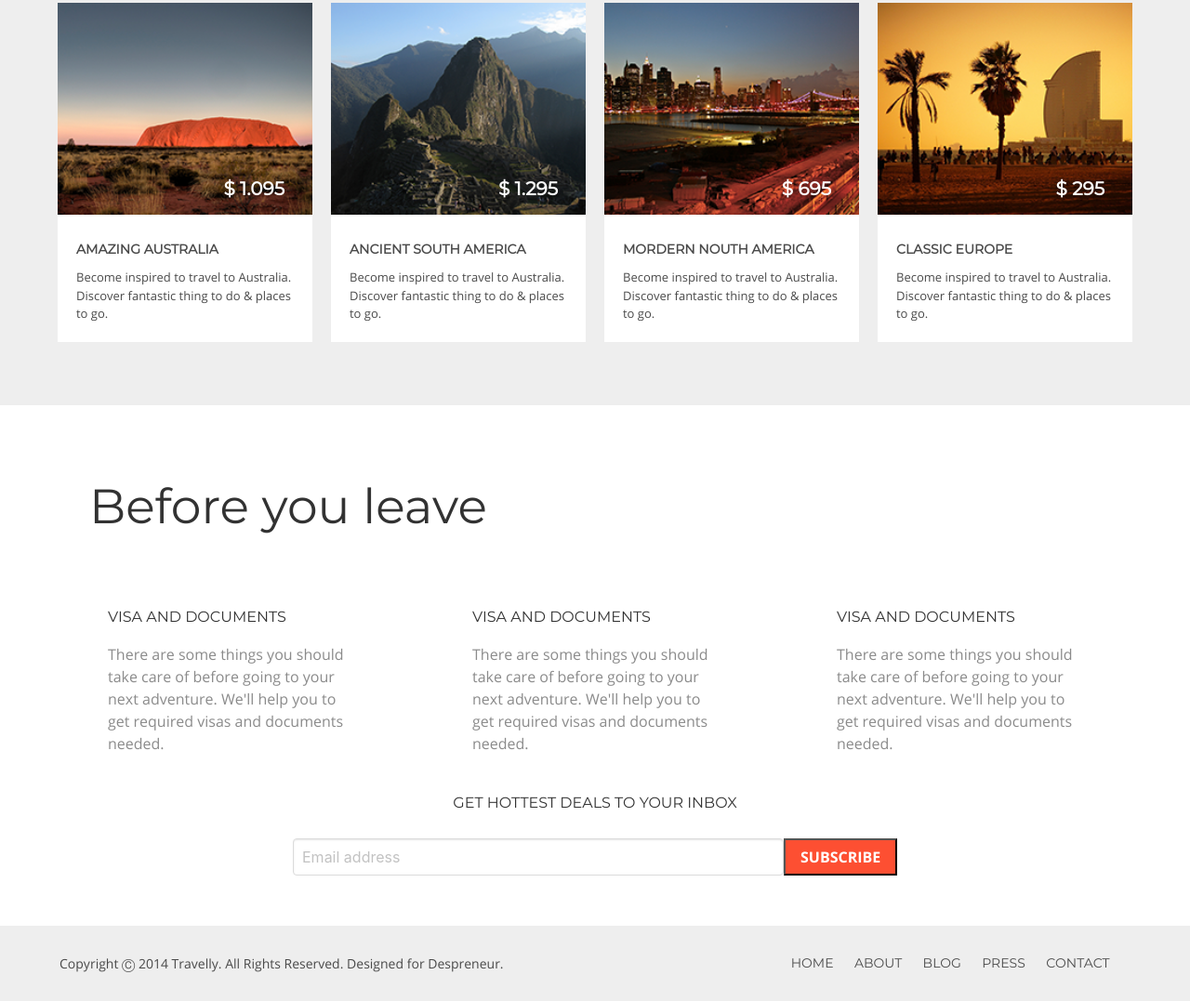
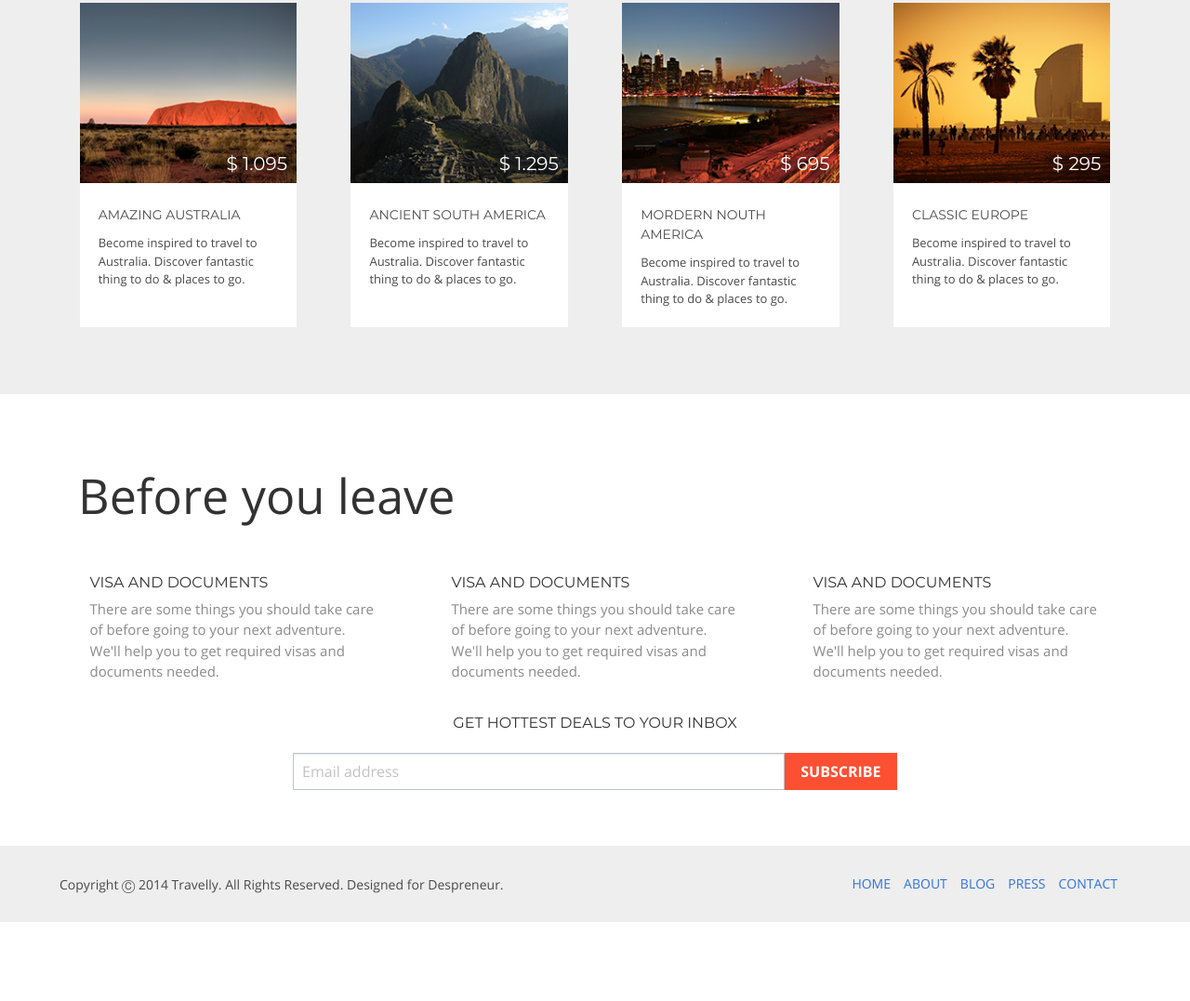
Before and after one commit to pika-3kw/FE-Beginner, a plain HTML site: page index.html in a window 1280 px wide. Shown: the part 790-1867 px from the top of the page at 93% size. After the commit the page ends 1782 px from the top, so only its background shows below. Drawn offline with Linux system fonts and the light colour scheme.

Commit message:
Fix responsive, add link and optimize UI

```diff
--- a/css/style.scss
+++ b/css/style.scss
@@ -1,82 +1,96 @@
 @import '../plugins/bulma/bulma.sass';
 
 @font-face {
-    font-family: 'Montserrat-Bold';
-    font-style: normal;
-    font-weight: 700;
-    src: url('../fonts/Montserrat-Bold.ttf');
+    font-family: 'Montserrat';
+    font-weight: normal;
+    src: url('../fonts/Montserrat-Regular.ttf') format('truetype');
 }
 
 @font-face {
-    font-family: 'Montserrat-Light';
-    font-style: normal;
-    font-weight: 300;
-    src: url('../fonts/Montserrat-Light.ttf');
+    font-family: 'OpenSans';
+    font-weight: normal;
+    src: url('../fonts/OpenSans-Regular.ttf') format('truetype');
 }
 
 @font-face {
-    font-family: 'Montserrat-Regular';
-    font-style: normal;
-    font-weight: normal;
-    src: url('../fonts/Montserrat-Regular.ttf');
+    font-family: 'Montserrat';
+    font-weight: 300;
+    src: url('../fonts/Montserrat-Light.ttf') format('truetype');
 }
 
 @font-face {
-    font-family: 'OpenSans-Bold';
-    font-style: normal;
+    font-family: 'Montserrat';
     font-weight: 700;
-    src: url('../fonts/OpenSans-Bold.ttf');
+    src: url('../fonts/Montserrat-Bold.ttf') format('truetype');
 }
 
 @font-face {
-    font-family: 'OpenSans-Light';
-    font-style: normal;
+    font-family: 'OpenSans';
     font-weight: 300;
-    src: url('../fonts/OpenSans-Light.ttf');
+    src: url('../fonts/OpenSans-Light.ttf') format('truetype');
 }
 
 @font-face {
-    font-family: 'OpenSans-Regular';
-    font-style: normal;
-    font-weight: normal;
-    src: url('../fonts/OpenSans-Regular.ttf');
+    font-family: 'OpenSans';
+    font-weight: 700;
+    src: url('../fonts/OpenSans-Bold.ttf') format('truetype');
 }
 
-$font-first: Montserrat-Regular;
-$font-second: OpenSans-Regular;
+$font-Montserrat: Montserrat;
+$font-OpenSans: OpenSans;
+
+$font-sz52: 5.2rem;
+$font-sz32: 3.2rem;
+$font-sz16: 1.6rem;
+$font-sz15: 1.5rem;
+$font-sz14: 1.4rem;
+$font-sz13: 1.3rem;
+$font-sz12: 1.2rem;
 
 * {
     margin: 0;
     padding: 0;
-    font-family: $font-first;
-
+    font-family: $font-OpenSans;
 }
 
 html {
-    // font-size: 10px;
-
-    @include mobile {
     font-size: 10px;
 }
 
-    @include tablet {
-        font-size: 12px;
-
+input,
+button {
+    outline: none !important;
+    border-radius: 0 !important;
+    font-size: $font-sz16 !important;
 }
 
-    @include desktop {
-        font-size: 14px;
-
+button {
+    border: none;
+    font-family: $font-OpenSans;
+    font-size: $font-sz16;
+    font-weight: 700;
+    color: #ffffff;
+    background-color: #fd4f32;
 }
 
-    @include widescreen {
-        font-size: 16px;
+input:active,
+button:active,
+input:focus,
+button:active {
+    outline: none !important;
+    box-shadow: none !important;
 }
 
-    @include fullhd {
-        font-size: 18px;
+button:hover {
+    cursor: pointer;
+    background-color: #eb2d0d !important;
 }
 
+
+input::placeholder {
+    font-family: $font-OpenSans;
+    font-weight: none;
+    font-size: $font-sz16;
 }
 
 .header {
@@ -92,14 +106,44 @@ html {
         top: 0;
         left: 0;
         width: 100%;
-        height: auto;
-        background-color: transparent;
+        // padding-top: 3rem;
+        // padding-left: 10rem;
+        // padding-right: 10rem;
+
+        @include mobile {
+            padding-top: 2rem;
+            padding-left: 3rem;
+            padding-right: 3rem;
+
+        }
+
+        @include tablet {
+            padding-top: 2rem;
+            padding-left: 3rem;
+            padding-right: 3rem;
+        }
+
+        @include desktop {
             padding-top: 3rem;
             padding-left: 10rem;
             padding-right: 10rem;
 
+        }
+
+        @include widescreen {
+            padding-top: 3rem;
+            padding-left: 10rem;
+            padding-right: 10rem;
+
+        }
+
+        @include fullhd {
+            padding-top: 3rem;
+            padding-left: 10rem;
+            padding-right: 10rem;
+        }
+
         .navbar-brand {
-
             display: inline-block;
 
             .header__navbar--logo {
@@ -108,13 +152,18 @@ html {
             }
 
             .header__navbar--my-brand {
-                font-size: 2rem;
-                height: 2rem;
-                line-height: 2rem;
+                $sz: $font-sz32;
+                font-family: $font-OpenSans;
+                font-weight: 300;
+                font-size: $sz;
+                height: $sz;
+                line-height: $sz;
                 white-space: nowrap;
                 padding-left: 1.25rem;
                 color: #f4f3ee;
             }
+
+
 
         }
 
@@ -122,8 +171,16 @@ html {
             float: right;
 
             .menu-icon {
-                font-size: 2.5rem;
+                font-size: $font-sz32;
                 color: #f4f3ee;
+            }
+        }
+
+        .navbar--menu:hover {
+            cursor: pointer;
+            i{
+                color: #dfe4ea;
+
             }
         }
 
@@ -137,8 +194,28 @@ html {
         transform: translate(-50%, -50%);
 
         .search--text {
-            font-size: 3.25rem;
-            font-family: "OpenSans-Light";
+            @include mobile {
+                font-size: 30px;
+            }
+
+            @include tablet {
+                font-size: 40px;
+            }
+
+            @include desktop {
+                font-size: 45px;
+            }
+
+            @include widescreen {
+                font-size: 52px;
+            }
+
+            @include fullhd {
+                font-size: 52px;
+            }
+
+            font-family: $font-OpenSans;
+            font-weight: 300;
             text-align: center;
             margin-bottom: 20px;
             color: #f4f3ee;
@@ -147,18 +224,21 @@ html {
         .search-bar {
             height: 40px;
             width: 450px;
+            max-width: 90%;
             margin: auto;
 
             .search-input {
                 height: 100%;
-                margin: 10px;
+                border: none;
             }
 
             .search-button {
                 height: 100%;
-                margin: 10px;
-                width: 80px;
+                width: 100px;
+
             }
+
+
         }
 
     }
@@ -172,18 +252,20 @@ html {
 
 
     .top-destinations__text {
-        padding-bottom: 30px;
+        padding-left: 2rem;
+        padding-bottom: 3rem;
 
         h3 {
-            font-size: 1rem;
-            font-weight: 700;
+            font-size: $font-sz16;
             color: #323232;
-            font-family: $font-first;
+            font-family: $font-Montserrat;
+            font-weight: normal;
         }
 
         p {
-            font-family: $font-second;
-            font-size: 1rem;
+            font-family: $font-OpenSans;
+            font-size: $font-sz15;
+            font-weight: normal;
             color: #8b8b8b;
         }
     }
@@ -201,20 +283,34 @@ html {
             padding: 20px;
 
             h3.destination {
-                font-size: 0.875rem;
-                font-weight: 700;
+                font-size: $font-sz14;
                 margin-bottom: 10px;
-                font-family: $font-first;
+                font-family: $font-Montserrat;
+                font-weight: normal;
             }
 
             p.describe {
-                font-size: 0.8125rem;
-                font-family: $font-second;
+                font-size: $font-sz13;
+                font-family: $font-OpenSans;
+                font-weight: normal;
+
             }
         }
 
+        .columns {
             .column {
-            margin: 10px;
+                @include mobile {
+                    margin: 20px auto;
+                }
+
+                @include tablet {
+                    margin: 20px auto;
+                }
+
+                @include desktop {
+                    margin: 10px auto;
+                }
+
                 padding: 0;
                 background-color: #FFFFFF;
 
@@ -223,17 +319,20 @@ html {
 
                     .price {
                         position: absolute;
-                    bottom: 20px;
-                    right: 30px;
-                    font-family: $font-first;
+                        bottom: 1rem;
+                        right: 1rem;
+                        font-family: $font-Montserrat;
 
                         font-size: 20px;
-                    font-weight: 700;
+                        font-weight: normal;
                         color: #FFFFFF;
                     }
                 }
 
             }
+
+        }
+
 
     }
 }
@@ -245,9 +344,10 @@ html {
 
     .before-you-leave__text {
         color: #323232;
-        font-size: 3.25rem;
+        font-size: $font-sz52;
         padding-bottom: 3rem;
-        font-family: "OpenSans-Light";
+        font-family: $font-OpenSans;
+        font-weight: 300;
         padding-left: 2rem;
     }
 
@@ -257,16 +357,16 @@ html {
             padding: 2rem 4rem;
 
             .service {
-                font-size: 1rem;
-                padding-bottom: 1rem;
+                font-size: $font-sz16;
+                padding-bottom: 0.5rem;
                 color: #323232;
-                font-family: $font-first;
-
+                font-family: $font-Montserrat;
+                font-weight: normal;
             }
 
             .describe {
-                font-size: 1rem;
-                font-family: $font-second;
+                font-size: $font-sz15;
+                font-family: $font-OpenSans;
                 color: #8b8b8b;
             }
         }
@@ -275,8 +375,9 @@ html {
     .before-you-leave__subscribe {
 
         .subscribe--text {
-            font-family: $font-first;
-            font-size: 1rem;
+            font-family: $font-Montserrat;
+            font-weight: normal;
+            font-size: $font-sz16;
             text-align: center;
             margin-bottom: 10px;
             margin-top: 20px;
@@ -286,19 +387,23 @@ html {
         .subscribe--bar {
             height: 40px;
             width: 650px;
+            max-width: 90%;
             margin: auto;
 
             .email-input {
                 height: 100%;
                 margin: 1rem 0;
+                border: 1px solid #bdc3c7;
             }
+
 
             .subscribe-button {
                 height: 100%;
                 margin: 1rem 0;
                 width: 150px;
-                font-size: 1rem;
-                font-family: "OpenSans-Bold";
+                font-size: $font-sz16;
+                font-family: $font-OpenSans;
+                font-weight: 700;
                 background-color: #fd4f32;
                 color: #FFFFFF;
             }
@@ -312,19 +417,21 @@ html {
     padding: 30px;
 
     .copyright {
-        font-family: $font-second;
-        font-size: 0.875rem;
+        font-family: $font-OpenSans;
+        font-weight: normal;
+        font-size: $font-sz14;
     }
 
     .items {
         float: right;
+
         li {
             display: block;
             float: left;
-            font-family: $font-first;
-            font-size: 0.875rem;
+            font-family: $font-Montserrat;
+            font-size: $font-sz14;
+            font-weight: normal;
             margin-right: 1.4rem;
         }
     }
-// TODO fix font-size more bigger
 }
--- a/index.html
+++ b/index.html
@@ -17,8 +17,10 @@
 
     <nav class="header__navbar" role="" aria-label="">
       <div class="navbar-brand">
-        <img class="header__navbar--logo" src="./images/travelly-free.png">
-        <span class="header__navbar--my-brand">travelly</span>
+        <a href="/">
+            <img class="header__navbar--logo" src="./images/travelly-free.png">
+            <span class="header__navbar--my-brand">travelly</span>
+        </a>
       </div>
       <div class="navbar--menu">
         <i class="menu-icon fas fa-bars"></i>
@@ -44,8 +46,8 @@
         <p>Some of the top destinations for your next summer adventure.</p>
       </div>
       <div class="top-destinations__image-group">
-        <div class="columns is-centered is-multiline is-centered">
-          <div class="column">
+        <div class="columns is-multiline">
+          <div class="column is-10-mobile is-5-tablet is-one-fifth-desktop">
             <div>
               <div class="filter">
                 <img src="./images/Australia.png" alt="">
@@ -59,7 +61,7 @@
               </div>
             </div>
           </div>
-          <div class="column">
+          <div class="column is-10-mobile is-5-tablet is-one-fifth-desktop">
             <div>
               <div class="filter">
                 <img src="./images/SouthAmerica.png" alt="">
@@ -73,7 +75,7 @@
               </div>
             </div>
           </div>
-          <div class="column">
+          <div class="column is-10-mobile is-5-tablet is-one-fifth-desktop">
             <div>
               <div class="filter">
                 <img src="./images/NorthAmerical.png" alt="">
@@ -87,7 +89,7 @@
               </div>
             </div>
           </div>
-          <div class="column">
+          <div class="column is-10-mobile is-5-tablet is-one-fifth-desktop">
             <div>
               <div class="filter">
                 <img src="./images/Europe.png" alt="">
@@ -151,19 +153,19 @@
 
   <div class="footer">
     <div class="container">
-      <div class="columns">
+      <div class="columns is-vcentered is-centered">
         <div class="column is-half">
           <p class="copyright">
             Copyright Ⓒ 2014 Travelly. All Rights Reserved. Designed for Despreneur.
           </p>
         </div>
-        <div class="column">
+        <div class="column has-text-centered">
           <ul class="items">
-            <li>HOME</li>
-            <li>ABOUT</li>
-            <li>BLOG</li>
-            <li>PRESS</li>
-            <li>CONTACT</li>
+            <li><a href="">HOME</a></li>
+            <li><a href="">ABOUT</a></li>
+            <li><a href="">BLOG</a></li>
+            <li><a href="">PRESS</a></li>
+            <li><a href="">CONTACT</a></li>
           </ul>
         </div>
       </div>
```
Also changed, not shown: css/style.css, 1 other file. Lines whose indentation alone changed are shown as unchanged.
